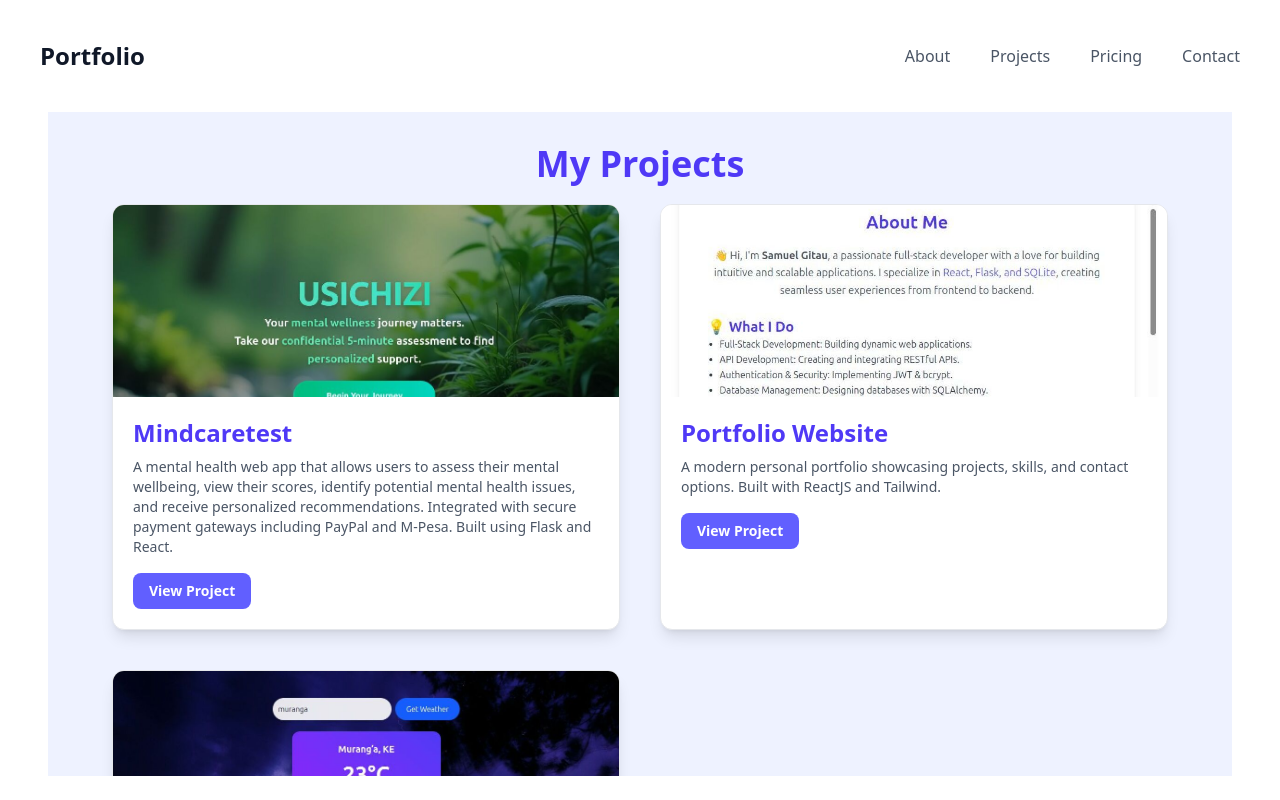
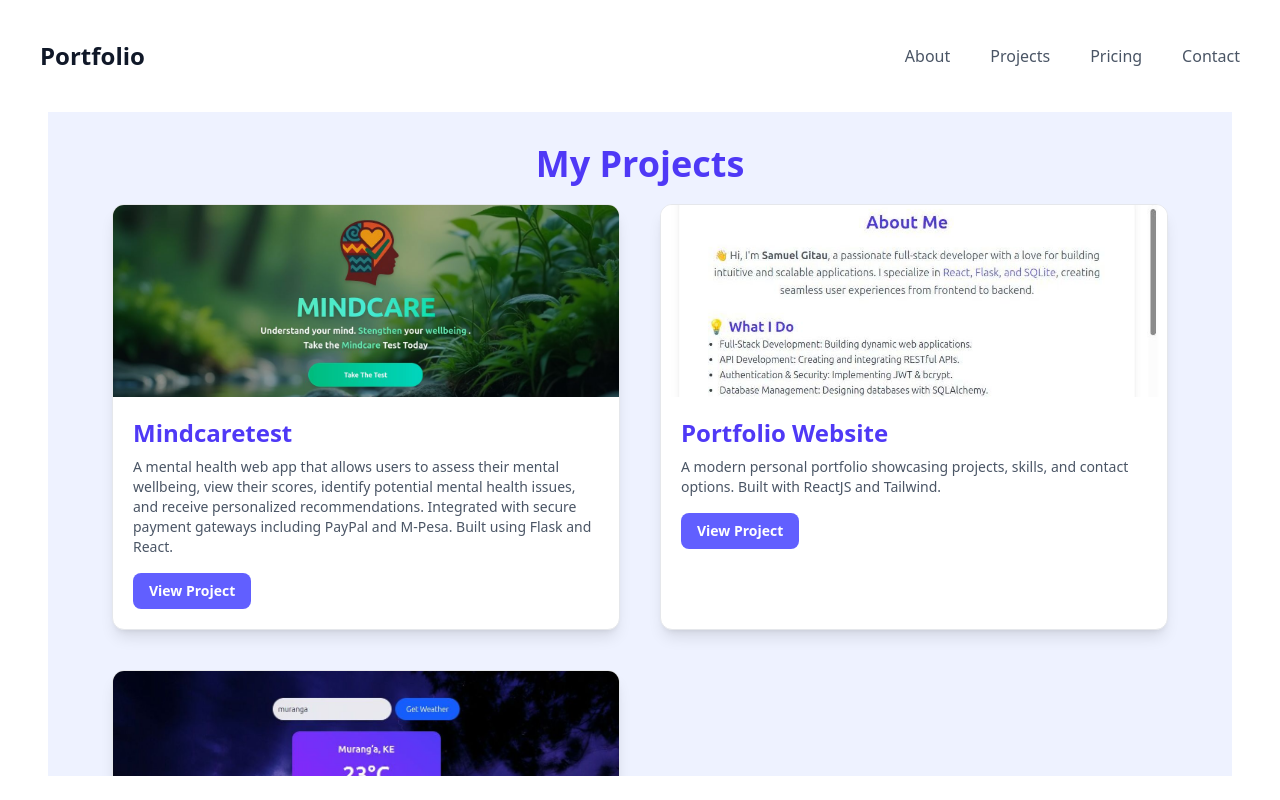
Before and after one commit to ngugilovesyou/SamuelGitau, a React (Vite) app in the folder client/: page /portfolio in a window 1280 px wide. Both pictures are taken after a click on the button "Projects". Built offline with nearby package versions, Linux system fonts and the light colour scheme.

Commit message:
added image and changed name

```diff
--- a/client/src/components/Projects.jsx
+++ b/client/src/components/Projects.jsx
@@ -5,7 +5,7 @@ const projects = [
   {
     id: 1,
     title: "Mindcaretest",
-    image: "assets/usichizi.jpg",
+    image: "assets/mindcare.jpg",
     description:
       "A mental health web app that allows users to assess their mental wellbeing, view their scores, identify potential mental health issues, and receive personalized recommendations. Integrated with secure payment gateways including PayPal and M-Pesa. Built using Flask and React.",
     link: "https://mindcaretest.health",
```
